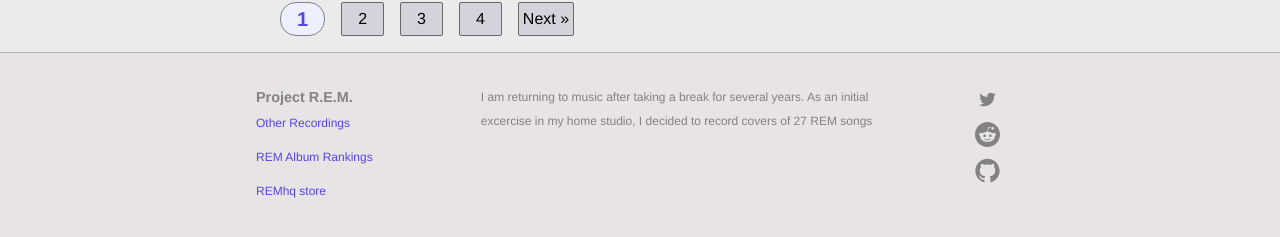
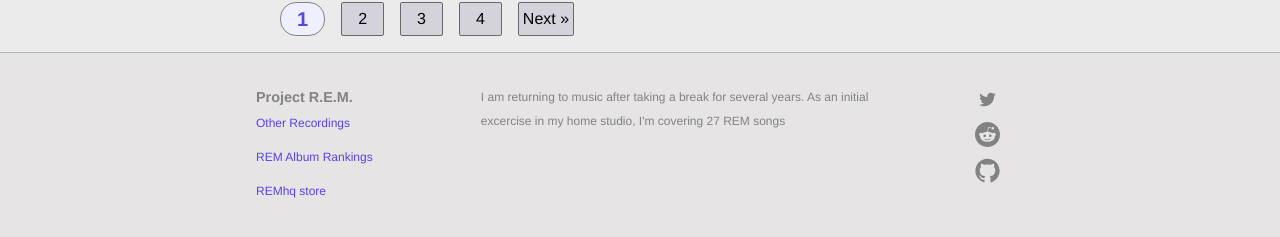
Before and after one commit to slatron/slatron.github.io, a Jekyll site: the page built from index.html, in a window 1280 px wide and 900 px high, scrolled down 746 px. Shown: the part 641-878 px from the top of the window. Built offline with Jekyll 4.4.1, drawn with Linux system fonts in a browser that asks for light colours; the list of posts is cut into pages by our own code; some of the changed lines change nothing that is shown.

Commit message:
footsie change

```diff
--- a/_config.yml
+++ b/_config.yml
@@ -2,9 +2,9 @@
 title: Mastering the Art of American Rock Music
 subtitle: with R.E.M.
 description: >
-  I am returning to music after taking a break for several
-  years. As an initial excercise in my home studio, I
-  decided to record covers of 27 REM songs
+  I am returning to music after taking a break for
+  several years. As an initial excercise in my home
+  studio, I'm covering 27 REM songs
 baseurl: ""
 url: "http://slatron.github.io"
 reddit_username: slatron11
```
